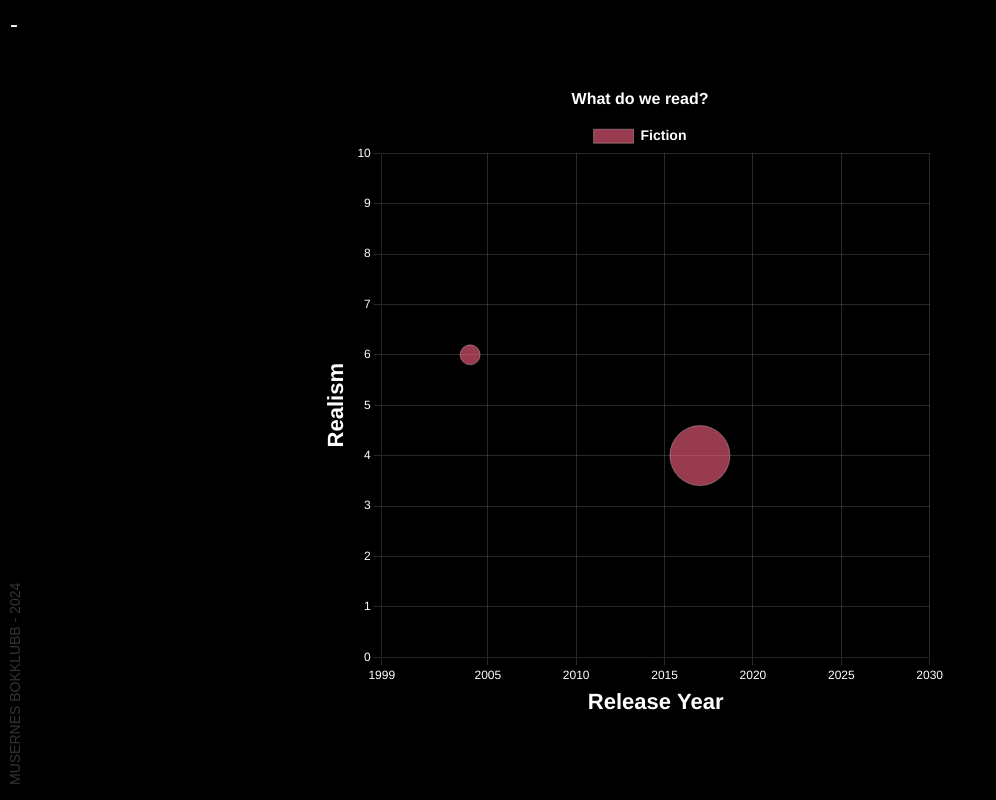
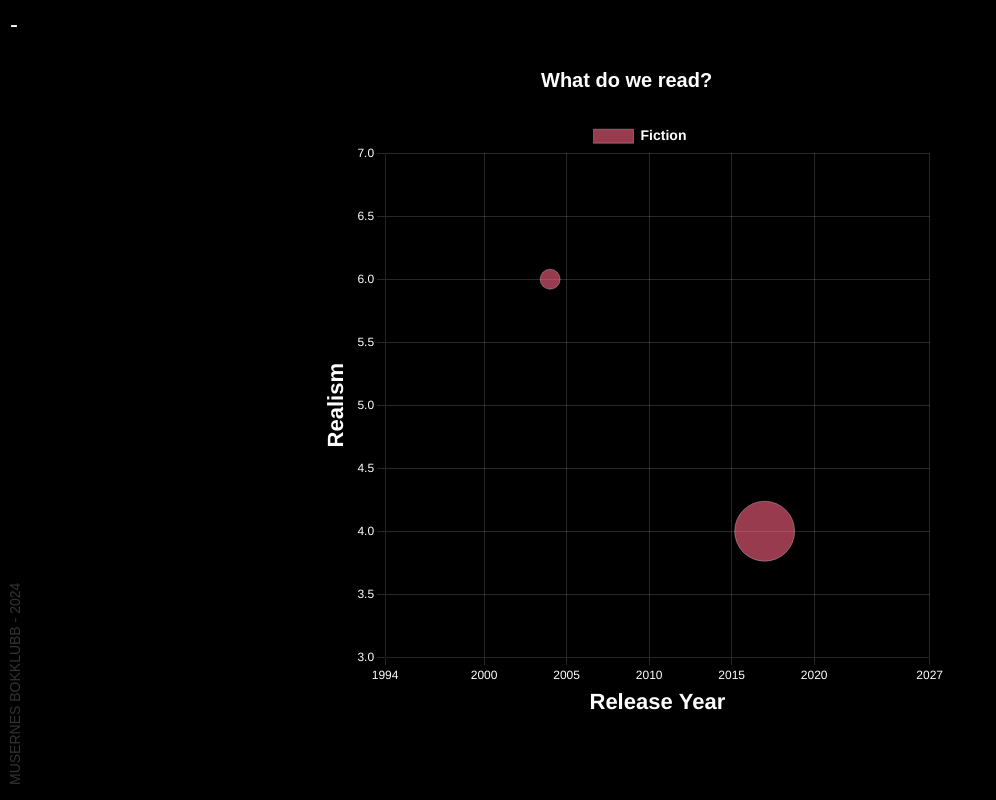
Before and after one commit to henrycmeen/bokklubb, a plain HTML site: page chart.html in a window 1280 px wide. Shown: the whole page, without its empty margins (0-996 px from the left). Drawn offline with nearby package versions, Linux system fonts and the light colour scheme.

Commit message:
Added a new chart "Where do they write?" Showing the birth place of author in long and lat coordinated

```diff
--- a/andre.json
+++ b/andre.json
@@ -8,6 +8,8 @@
     "genre": "Fiction",
     "realism_value": 6,
     "lenght": 201,
+    "latitude":36.2048,
+    "longitude":138.2529,
     "description": "A a surreal, atmospheric novel that explores the interconnected lives of strangers during a single enigmatic night in Tokyo.",
     "readDate": "16 November - 30 November / 2024",
     "quotes": {
@@ -25,6 +27,8 @@
     "genre": "Fiction",
     "realism_value": 4,
     "lenght": 336,
+    "latitude":35.8617,
+    "longitude":104.1954,
     "description": "The Day The Sun Died by Yan Lianke is a darkly satirical novel about a small village descending into chaos as its residents, caught in a nightmarish state of “dreamwalking,” blur the lines between reality and dream, exposing the fragility of societal order.",
     "readDate": "30 November - ? / ?",
     "quotes": {
--- a/books.json
+++ b/books.json
@@ -8,6 +8,8 @@
     "genre": "Fiction",
     "realism_value": 6,
     "lenght": 201,
+    "latitude":36.2048,
+    "longitude":138.2529,
     "description": "A a surreal, atmospheric novel that explores the interconnected lives of strangers during a single enigmatic night in Tokyo.",
     "readDate": "16 November - 30 November / 2024",
     "quotes": {
@@ -25,6 +27,8 @@
     "genre": "Fiction",
     "realism_value": 4,
     "lenght": 336,
+    "latitude":35.8617,
+    "longitude":104.1954,
     "description": "The Day The Sun Died by Yan Lianke is a darkly satirical novel about a small village descending into chaos as its residents, caught in a nightmarish state of “dreamwalking,” blur the lines between reality and dream, exposing the fragility of societal order.",
     "readDate": "30 November - ? / ?",
     "quotes": {
--- a/chart.html
+++ b/chart.html
@@ -4,6 +4,7 @@
   <meta charset="UTF-8">
   <meta name="viewport" content="width=device-width, initial-scale=1.0">
   <title>Book Club Statistics</title>
+
   <link rel="stylesheet" href="css/styles.css">
   <script src="https://cdn.jsdelivr.net/npm/chart.js"></script>
   <style>
@@ -33,6 +34,13 @@
 <body>
   <a href="index.html" class="index-button" style="position: absolute; top: 10px; left: 10px; font-size: 24px; color: white; text-decoration: none;">-</a>
   <div class="vertical-text" onclick="animatePage(event)">MUSERNES BOKKLUBB - 2024</div>
+  <div class="chart-controls" style="position: absolute; top: 10%; left: 50%; transform: translate(-50%, -50%); z-index: 10; text-align: center;">
+    <label for="chartSelector" style="font-size: 20px; color: white; margin-right: 5px; font-weight: bold;"></label>
+    <select id="chartSelector" style="font-size: 20px; color: white; font-weight: bold; background: none; border: none; appearance: none; outline: none; cursor: pointer;">
+      <option value="whatDoWeRead" selected>What do we read?</option>
+      <option value="whereDoTheyWrite">Where do they write?</option>
+    </select>
+  </div>
   <div class="chart-container">
     <canvas id="bubbleChart"></canvas>
   </div>
@@ -54,32 +62,55 @@
 const params = new URLSearchParams(window.location.search);
 const source = params.get('source') || 'books.json'; // Default to books.json if no source is provided
 
-    // Fetch JSON and create chart
-    fetch(source)
-        .then(response => response.json())
-        .then(books => {
-            // Find min and max length values
-            const minLength = Math.min(...books.map(book => book.lenght));
-            const maxLength = Math.max(...books.map(book => book.lenght));
+let currentChart; // To store the current chart instance
+
+// Define chart configurations
+const chartConfigs = {
+    whatDoWeRead: {
+        xAxis: 'realeaseDate',
+        yAxis: 'realism_value',
+        rAxis: 'lenght',
+    },
+    whereDoTheyWrite: {
+        xAxis: 'latitude', // Assuming books.json has authorLocation data
+        yAxis: 'longitude',
+        rAxis: 'lenght',
+    }
+};
 
 // Function to normalize bubble sizes
 const normalize = (value, min, max, newMin, newMax) =>
     ((value - min) / (max - min)) * (newMax - newMin) + newMin;
 
+// Function to fetch data and render the chart
+function fetchAndRenderChart(chartType) {
+    const config = chartConfigs[chartType];
+
+    fetch(source)
+        .then(response => response.json())
+        .then(books => {
+            const xValues = books.map(book => +book[config.xAxis]);
+            const yValues = books.map(book => +book[config.yAxis]);
+            const rValues = books.map(book => +book[config.rAxis]);
+
+            const minX = Math.min(...xValues);
+            const maxX = Math.max(...xValues);
+            const minY = Math.min(...yValues);
+            const maxY = Math.max(...yValues);
+            const minR = Math.min(...rValues);
+            const maxR = Math.max(...rValues);
+
             // Transform data for Chart.js and assign colors based on genre
             const chartData = books.map(book => ({
-                x: +book.realeaseDate,
-                y: +book.realism_value,
-                r: normalize(book.lenght, minLength, maxLength, 10, 30),
-                name: book.title, // Include book name
-                borderColor: 'white', // Black border
-                borderWidth: 0.3, // Set border width
+                x: parseInt(book[config.xAxis], 10),
+                y: +book[config.yAxis],
+                r: normalize(book[config.rAxis], minR, maxR, 10, 30),
+                name: book.title,
+                borderColor: 'white',
+                borderWidth: 0.3,
                 genre: book.genre,
-                backgroundColor: genreColorMap[book.genre] || defaultColor // Use genre color or fallback
+                backgroundColor: genreColorMap[book.genre] || defaultColor
             }));
-
-            const minReleaseYear = Math.min(...chartData.map(d => d.x)) - 1;
-            const maxReleaseYear = Math.max(...chartData.map(d => d.x)) + 1;
 
             const genreGroups = {};
 
@@ -100,31 +131,25 @@
                 borderWidth: 0.3, // Set bubble border width
             }));
 
-            // Update the data configuration
-            const data = {
-                datasets: datasets, // Use the dynamically generated datasets
-            };
+            const data = { datasets };
 
-            const config = {
-                type: 'bubble',
-                data: data,
-                options: {
+            const chartOptions = {
     responsive: true,
-                    maintainAspectRatio: false, // Disable aspect ratio to control dimensions manually
+    maintainAspectRatio: false,
     plugins: {
         legend: {
             position: 'top',
             labels: {
-                                color: 'white', // Set legend text color
+                color: 'white',
                 font: {
-                                    size: 14, // Adjust font size
-                                    weight: 'bold' // Make text bold
+                    size: 14,
+                    weight: 'bold'
                 }
             }
         },
         title: {
             display: true,
-                            text: 'What do we read?',
+            text: config.title,
             color: 'white',
             font: {
                 size: 16,
@@ -134,63 +159,96 @@
         tooltip: {
             callbacks: {
                 label: function (context) {
-                                    const dataPoint = context.raw; // Access the raw data point
-                                    const bookName = dataPoint.name || "Unknown"; // Get the book name or fallback
-                                    return `${bookName}`; // Display the book name
+                    const dataPoint = context.raw;
+                    return `${dataPoint.name}`;
                 }
             }
         }
     },
-                    scales: {
+    scales: chartType === 'whereDoTheyWrite'
+    ? {
         x: {
-                            type: 'linear',
             title: {
                 display: true,
-                                text: 'Release Year',
+                text: 'Latitude',
                 color: 'white',
-                                font: {
-                                    weight: 'bold',
-                                    size: 22
-                                }
+                font: { weight: 'bold', size: 22 }
             },
-                            min: minReleaseYear - 4,
-                            max: 2030,
+            min: -90,
+            max: 90,
             ticks: {
                 color: 'white',
-                                callback: function (value) {
-                                    return value;
-                                }
+                callback: value => value.toFixed(2)
             },
-                            grid: {
-                                color: 'rgba(200, 200, 200, 0.2)'
-                            }
+            grid: { color: 'rgba(200, 200, 200, 0.2)' }
         },
         y: {
             title: {
                 display: true,
-                                text: 'Realism',
+                text: 'Longitude',
                 color: 'white',
-                                font: {
-                                    weight: 'bold',
-                                    size: 22
+                font: { weight: 'bold', size: 22 }
+            },
+            min: -180,
+            max: 180,
+            ticks: {
+                color: 'white',
+                callback: value => value.toFixed(2)
+            },
+            grid: { color: 'rgba(200, 200, 200, 0.2)' }
         }
+    }
+    : {
+        x: {
+            title: {
+                display: true,
+                text: 'Release Year', // Adjusted text for clarity
+                color: 'white',
+                font: { weight: 'bold', size: 22 }
             },
-                            min: 0,
-                            max: 10,
+            min: minX - 10, // Add padding to the minimum x-axis value
+            max: maxX + 10, // Add padding to the maximum x-axis value
+            ticks: {
+                color: 'white',
+                callback: value => value.toString().replace(/,/g, '') // Remove commas from year
+            },
+            grid: { color: 'rgba(200, 200, 200, 0.2)' }
+        },
+        y: {
+            title: {
+                display: true,
+                text: 'Realism', // Adjusted text for clarity
+                color: 'white',
+                font: { weight: 'bold', size: 22 }
+            },
+            min: minY - 1, // Add padding to the minimum y-axis value
+            max: maxY + 1, // Add padding to the maximum y-axis value
             ticks: {
                 color: 'white'
             },
-                            grid: {
-                                color: 'rgba(200, 200, 200, 0.2)'
+            grid: { color: 'rgba(200, 200, 200, 0.2)' }
         }
     }
-                    }
-                },
 };
 
-            new Chart(document.getElementById('bubbleChart'), config);
+            if (currentChart) {
+                currentChart.destroy(); // Destroy the existing chart
+            }
+
+            const ctx = document.getElementById('bubbleChart').getContext('2d');
+            currentChart = new Chart(ctx, { type: 'bubble', data, options: chartOptions });
         })
         .catch(error => console.error('Error fetching the JSON:', error));
+}
+
+// Add event listener for dropdown menu
+document.getElementById('chartSelector').addEventListener('change', (event) => {
+    const selectedChart = event.target.value;
+    fetchAndRenderChart(selectedChart);
+});
+
+// Initial chart render
+fetchAndRenderChart('whatDoWeRead');
 </script>
   </body>
 </html>
--- a/henry.json
+++ b/henry.json
@@ -8,6 +8,8 @@
     "genre": "Fiction",
     "realism_value": 6,
     "lenght": 201,
+    "latitude":36.2048,
+    "longitude":138.2529,
     "description": "A a surreal, atmospheric novel that explores the interconnected lives of strangers during a single enigmatic night in Tokyo.",
     "readDate": "16 November - 30 November / 2024",
     "quotes": {
@@ -25,6 +27,8 @@
     "genre": "Fiction",
     "realism_value": 4,
     "lenght": 336,
+    "latitude":35.8617,
+    "longitude":104.1954,
     "description": "The Day The Sun Died by Yan Lianke is a darkly satirical novel about a small village descending into chaos as its residents, caught in a nightmarish state of “dreamwalking,” blur the lines between reality and dream, exposing the fragility of societal order.",
     "readDate": "30 November - ? / ?",
     "quotes": {
```
Also changed, not shown: rasmus.json (+8 -0 lines). Lines whose indentation alone changed are shown as unchanged.
